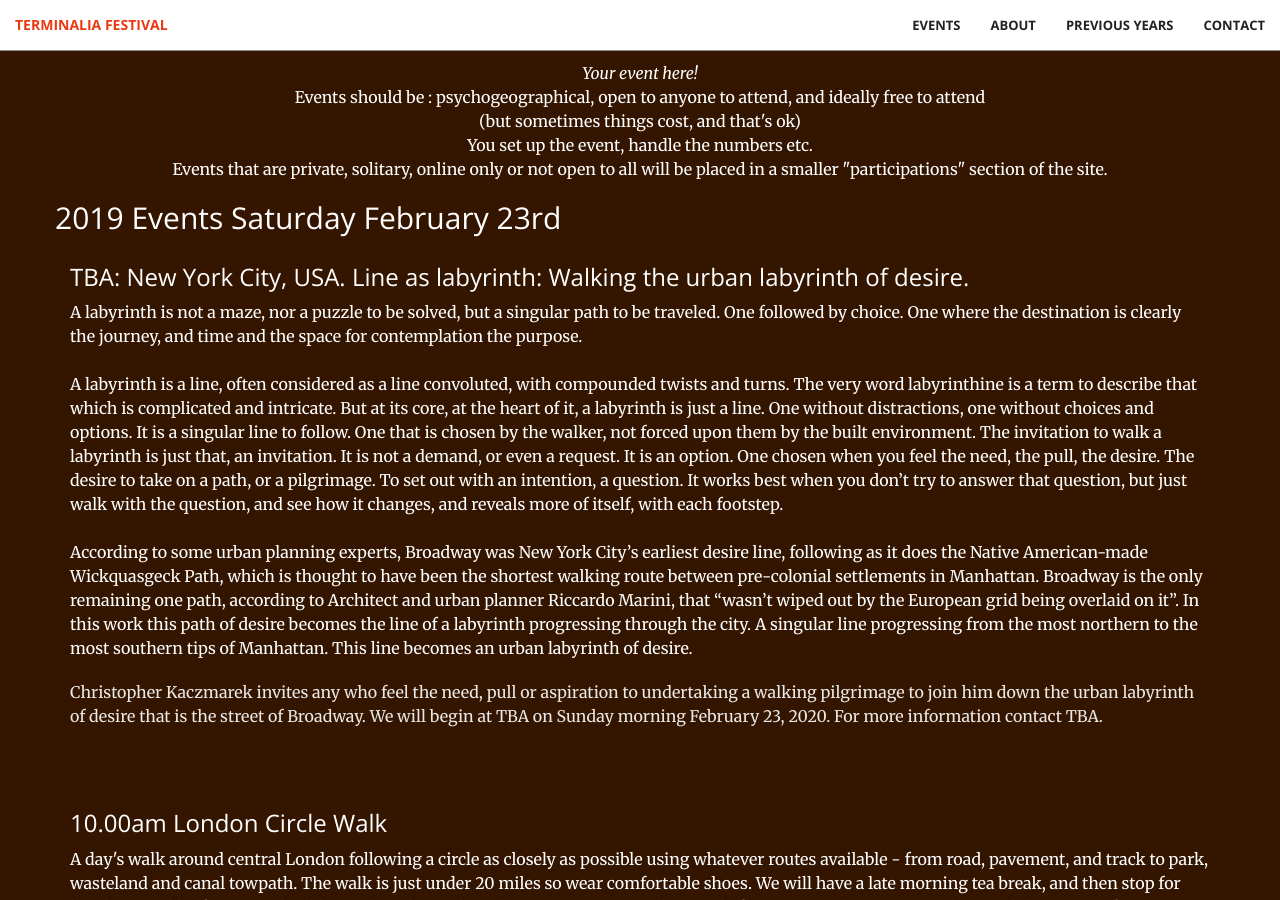
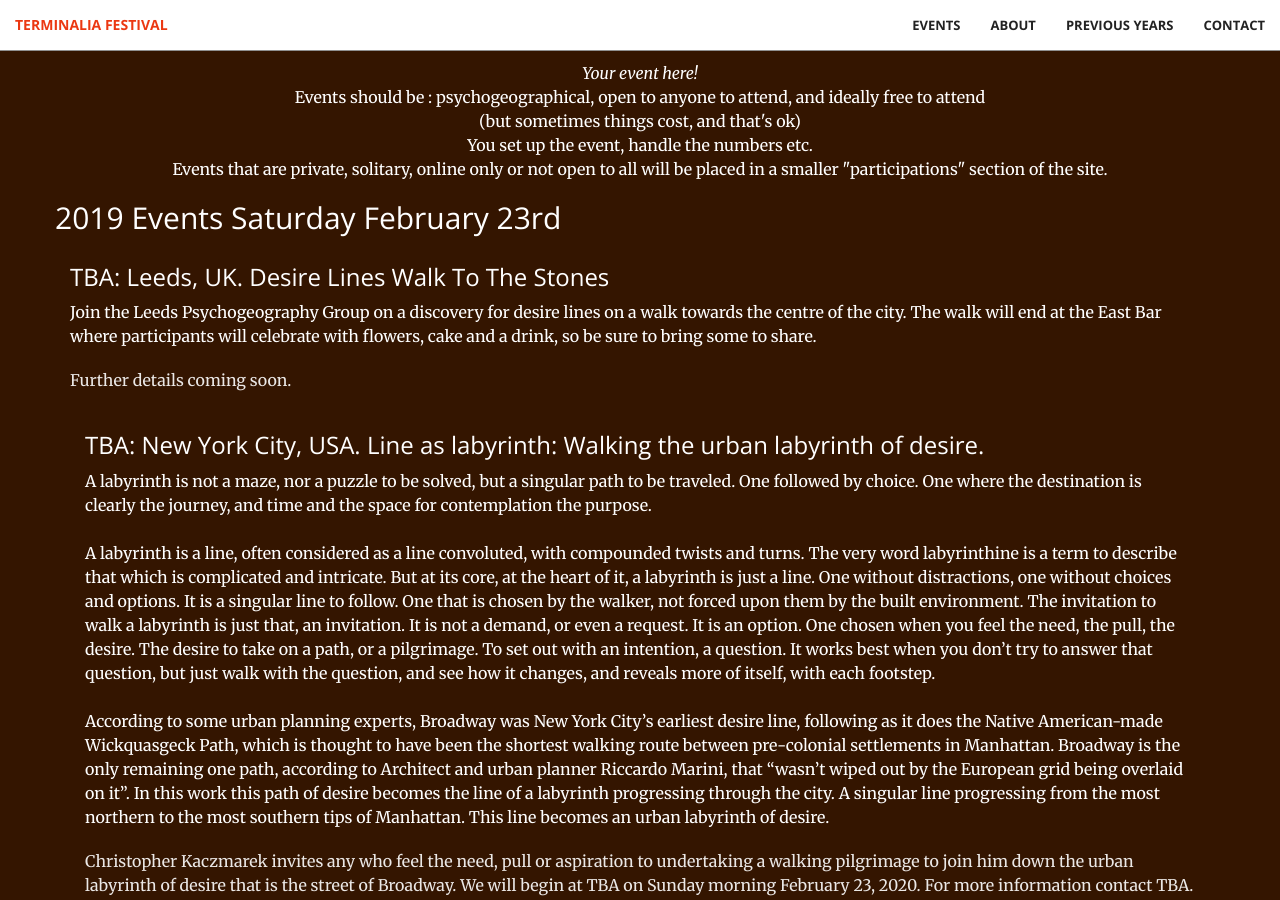
Before and after one commit to timwaters/terminalia, a Jekyll site: the page built from index.html, in a window 1280 px wide and 900 px high, scrolled down 1559 px. Built offline with Jekyll 4.4.1, drawn with Linux system fonts in a browser that asks for light colours.

Commit message:
add initial events, leeds

```diff
--- a/_includes/events.html
+++ b/_includes/events.html
@@ -16,6 +16,18 @@
 
         <div class="col-lg-12 col-lg-offset-0 text-left event">
 
+          <h3>TBA: Leeds, UK. Desire Lines Walk To The Stones</h3>
+          <p class="text">
+            Join the Leeds Psychogeography Group on a discovery for desire lines on a walk towards the centre of the city. The walk will end at the East Bar where participants will celebrate with flowers, cake and a drink, so be sure to bring some to share.
+          </p>
+
+          <p class="text-faded">
+            Further details coming soon.
+          </p>
+          <div>
+
+
+          <div class="col-lg-12 col-lg-offset-0 text-left event">
           <h3>TBA: New York City, USA. Line as labyrinth: Walking the urban labyrinth of desire. </h3>
 
 
```
